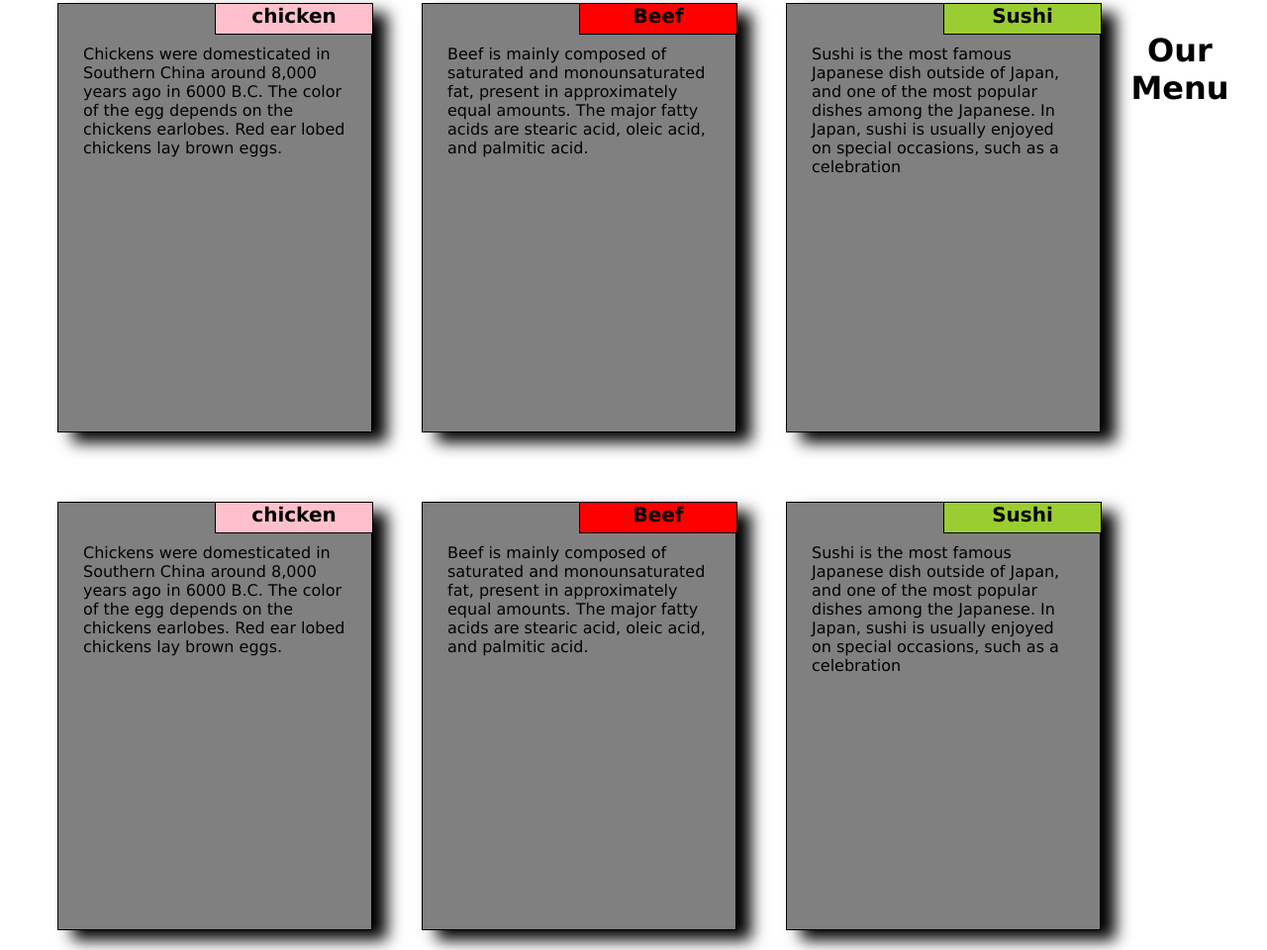
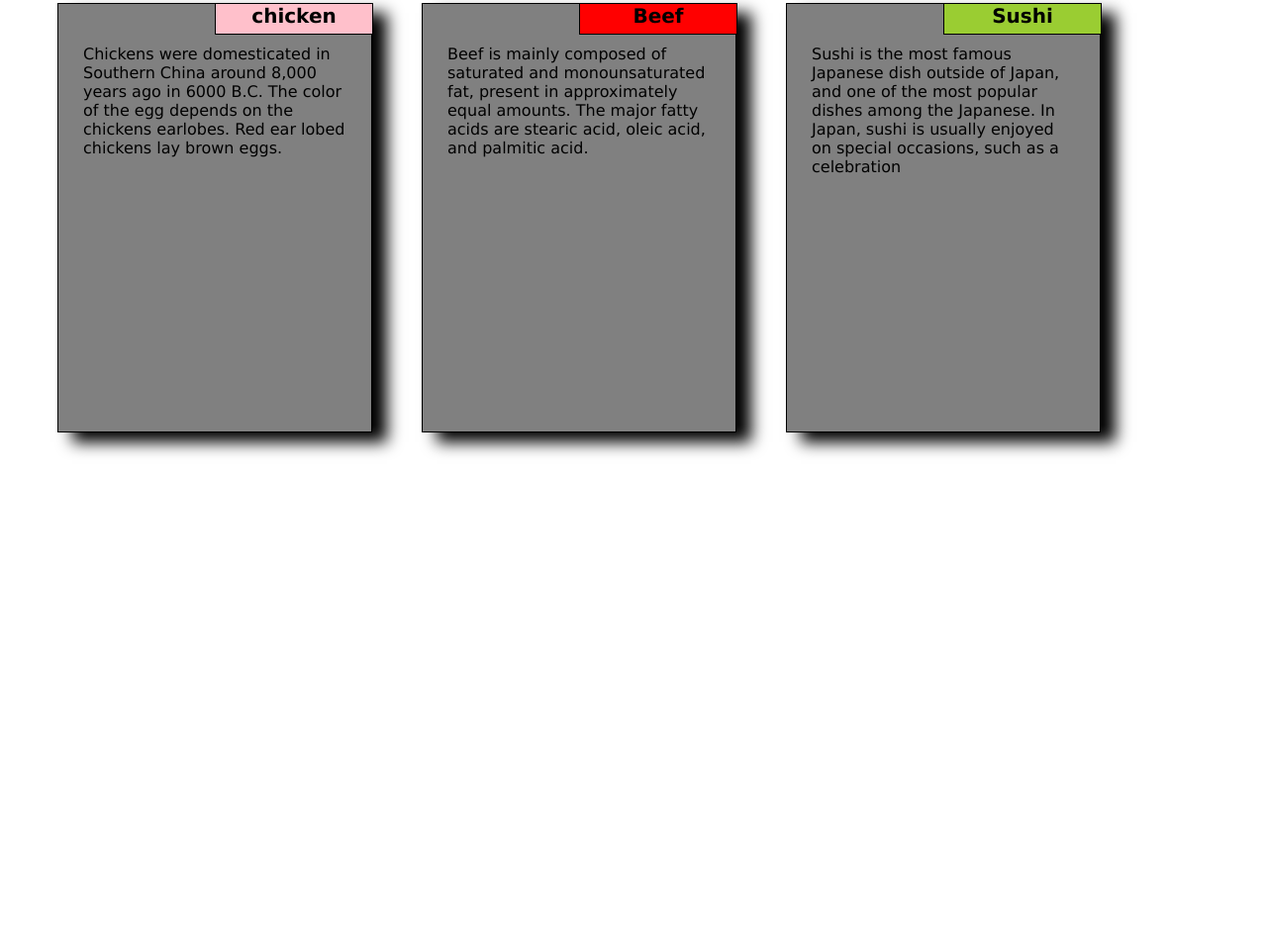
Before and after one commit to Leela9528/Leela9528.github.io, a plain HTML site: page index.html in a window 1280 px wide. Shown: the part 206-1166 px from the top of the page at 99% size. After the commit the page ends 800 px from the top, so only its background shows below. Drawn offline with Linux system fonts and the light colour scheme.

Commit message:
changes-3

```diff
--- a/index.html
+++ b/index.html
@@ -1,7 +1,4 @@
 <html>
-    <head>
-       <title>Assignment</title>
-        <html>
     <head>
         <link rel="stylesheet" href="index.css">
     </head>
@@ -30,30 +27,3 @@
         </div>
     </body>
 </html>
-
-    </head>
-    <body>
-        <h1> Our Menu</h1>
-        <div class="menu">
-            <span class="chicken">
-            <p class="exp">Chickens were domesticated in Southern China around
-                8,000 years ago in 6000 B.C. The color of the egg depends on the chickens earlobes.
-                Red ear lobed chickens lay brown eggs.
-                </p>
-            <p class="c1"><b>chicken</b></p>
-            </span>
-
-            <span class="beef">
-            <p class="exp">Beef is mainly composed of saturated and monounsaturated fat, present in approximately equal amounts.
-            The major fatty acids are stearic acid, oleic acid, and palmitic acid.</p>
-            <p class="b1"><b>Beef</b></p>
-            </span>
-            <span class="sushi">
-                <p class="exp">Sushi is the most famous Japanese dish outside of Japan,
-                     and one of the most popular dishes among the Japanese.
-                     In Japan, sushi is usually enjoyed on special occasions, such as a celebration</p>
-            <p class="s1"><b>Sushi</b></p>
-            </span>
-        </div>
-    </body>
-</html>
```
